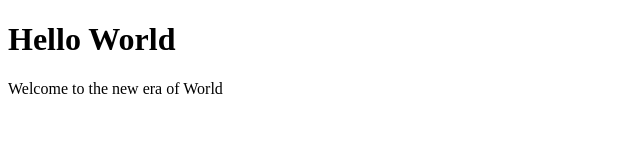
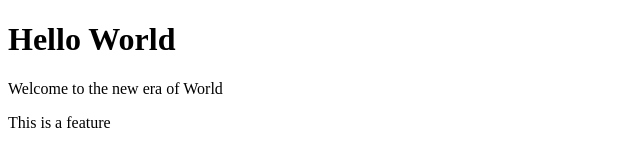
Before and after one commit to AshutoshYati/newworld, a plain HTML site: page index.html in a window 1280 px wide. Shown: the whole page, without its empty margins (0-640 px from the left). Drawn offline with Linux system fonts and the light colour scheme.

Commit message:
add feature

```diff
--- a/index.html
+++ b/index.html
@@ -8,5 +8,6 @@
 <body>
     <h1>Hello World</h1>
     <p>Welcome to the new era of World</p>
+    <P>This is a feature</P>
 </body>
 </html>
```
